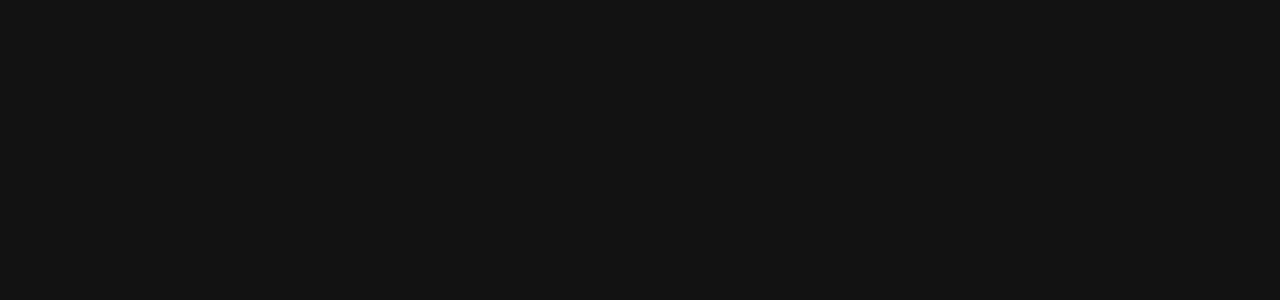
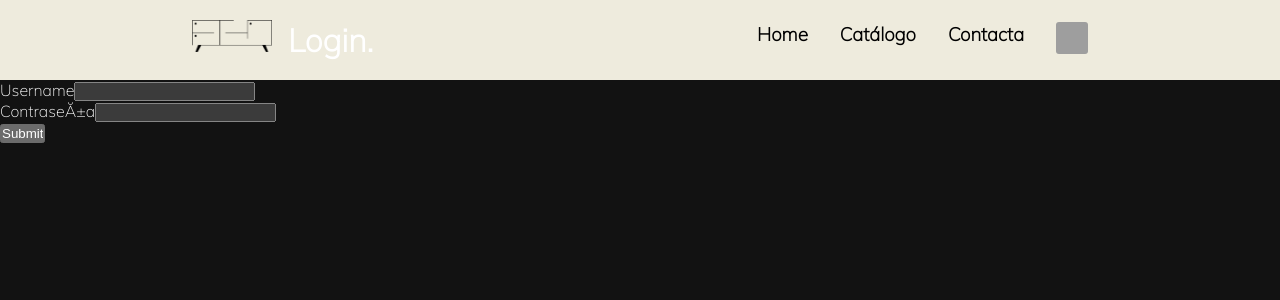
Before and after one commit to GitECV/furniture, a React (Create React App) app: page /login in a window 1280 px wide. Before the commit this address had no page. Shown: the top 300 px of the page. Built offline with nearby package versions, Linux system fonts and the light colour scheme; grey boxes are pictures that could not be loaded.

Commit message:
login configurado

```diff
--- /dev/null
+++ b/src/Login.jsx
@@ -0,0 +1,60 @@
+import NavBarContainer from './components/nav-bar-container/nav-bar-container.jsx';
+import React, { Component, setState } from 'react';
+
+class App extends Component {
+
+    constructor(props) {
+        super();
+        this.state = {
+            logged: false,
+            username: "",
+            contrasena: "",
+          }
+
+          this.handleChange = this.handleChange.bind(this);
+          this.addUsuario = this.addUsuario.bind(this);
+    }
+
+    handleChange(e) {
+        const { name, value } = e.target;
+        this.setState({
+            [name]: value
+
+        })
+        console.log(this.state);
+    }
+
+    addUsuario(e){
+        fetch('https://mern-stack-tefege.herokuapp.com/api/usuarios')
+        .then(response => response.json())
+        .then(data => {
+            for (const d in data) {
+                if (data[d].username === this.state.username && data[d].contrasena === this.state.contrasena){
+                    this.setState({logged: true}, () => {console.log(this.state.username, this.state.contrasena)});
+                    break;
+                }
+            }
+        });
+
+        e.preventDefault();
+    }
+
+    render() {
+        return (
+            <div className="App">
+                <NavBarContainer text={"Login."} container={".home-content-container"}/>
+            <div>
+                <form onSubmit={this.addUsuario}>
+                    <label>Username</label>
+                    <input name='username' onChange={this.handleChange} type="textarea"></input><br/>
+                    <label>ContraseĂ±a</label>
+                    <input name='contrasena' onChange={this.handleChange} type="textarea"></input><br/>
+                    <button type="submit">Submit</button>
+                </form>
+            </div>
+            </div>
+        )
+    }
+}
+
+export default App;
--- a/src/components/nav-bar-container/nav-bar-container.jsx
+++ b/src/components/nav-bar-container/nav-bar-container.jsx
@@ -2,6 +2,8 @@
 import NavBarLogo from "../nav-bar-logo/nav-bar-logo";
 import NavBarMenu from "../nav-bar-menu/nav-bar-menu";
 import { Sling as Hamburger } from 'hamburger-react'
+import { Avatar } from "primereact/avatar";
+import { Link } from "react-router-dom";
 import logo from "../../images/Logo_negro.png"
 import './css/principal-bar.css';
 
@@ -19,6 +21,11 @@
             <NavBarMenu name={"Home"} path={"/"} />
             <NavBarMenu name={"Catálogo"} path={"/catalogo"}/>
             <NavBarMenu name={"Contacta"} path={"/contacta"}/>
+            <div>
+            <Link to={'/login'} >
+                <Avatar image="https://upload.wikimedia.org/wikipedia/commons/7/7c/Profile_avatar_placeholder_large.png" />
+            </Link>
+            </div>
             </div>
             <Hamburger toggled={isOpen} toggle={setOpen} onToggle={toggled => {
                 if (toggled) {
--- a/src/index.tsx
+++ b/src/index.jsx
@@ -5,6 +5,7 @@
 import Catalogo from './Catalogo';
 import Contacta from './Contacta';
 import Element from './Element';
+import Login from './Login';
 import { store } from "./state/store"
 
 import reportWebVitals from './reportWebVitals';
@@ -16,6 +17,7 @@
           <Route path="/catalogo" element={<Catalogo />} />
           <Route path="/contacta" element={<Contacta />} />
           <Route path="/element" element={< Element />} />
+          <Route path="/login" element={<Login />} />
       </Routes>
     </BrowserRouter>
     </Provider>,
```
